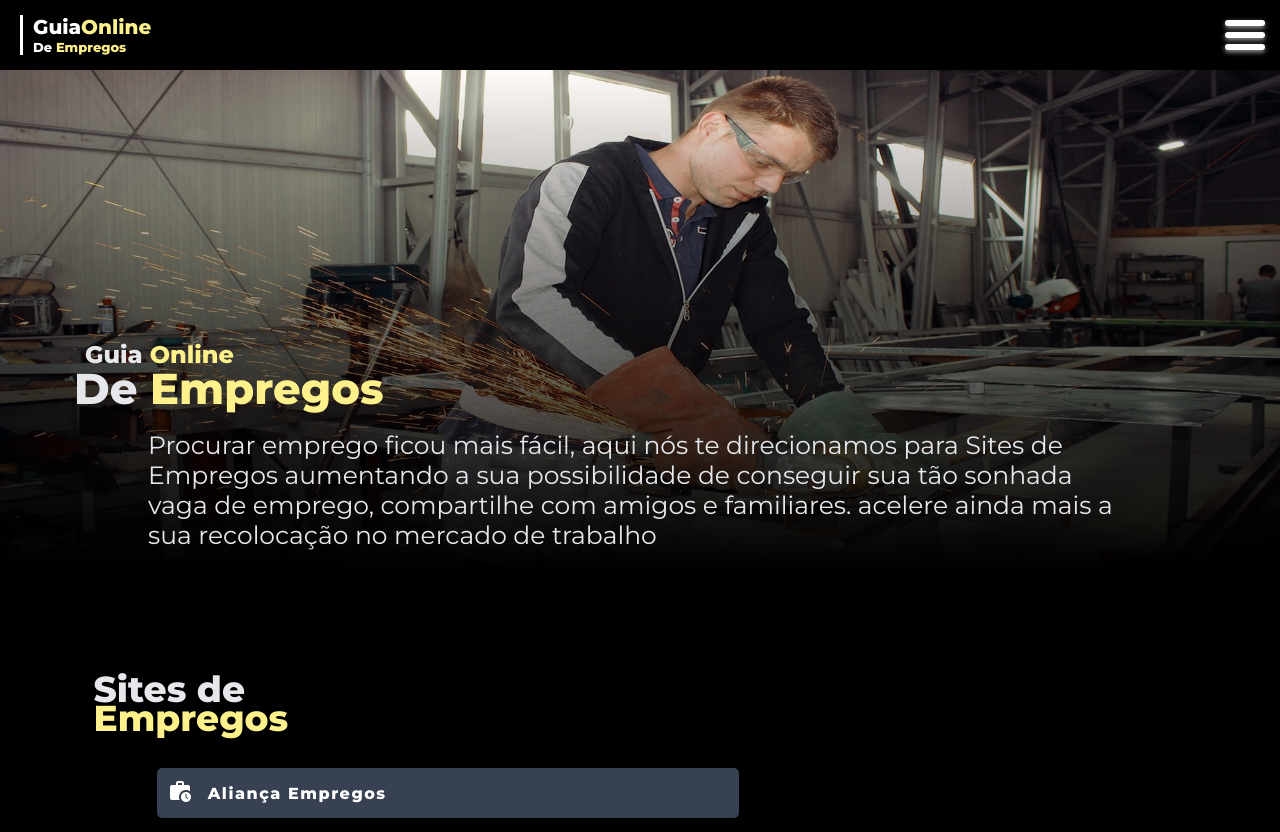
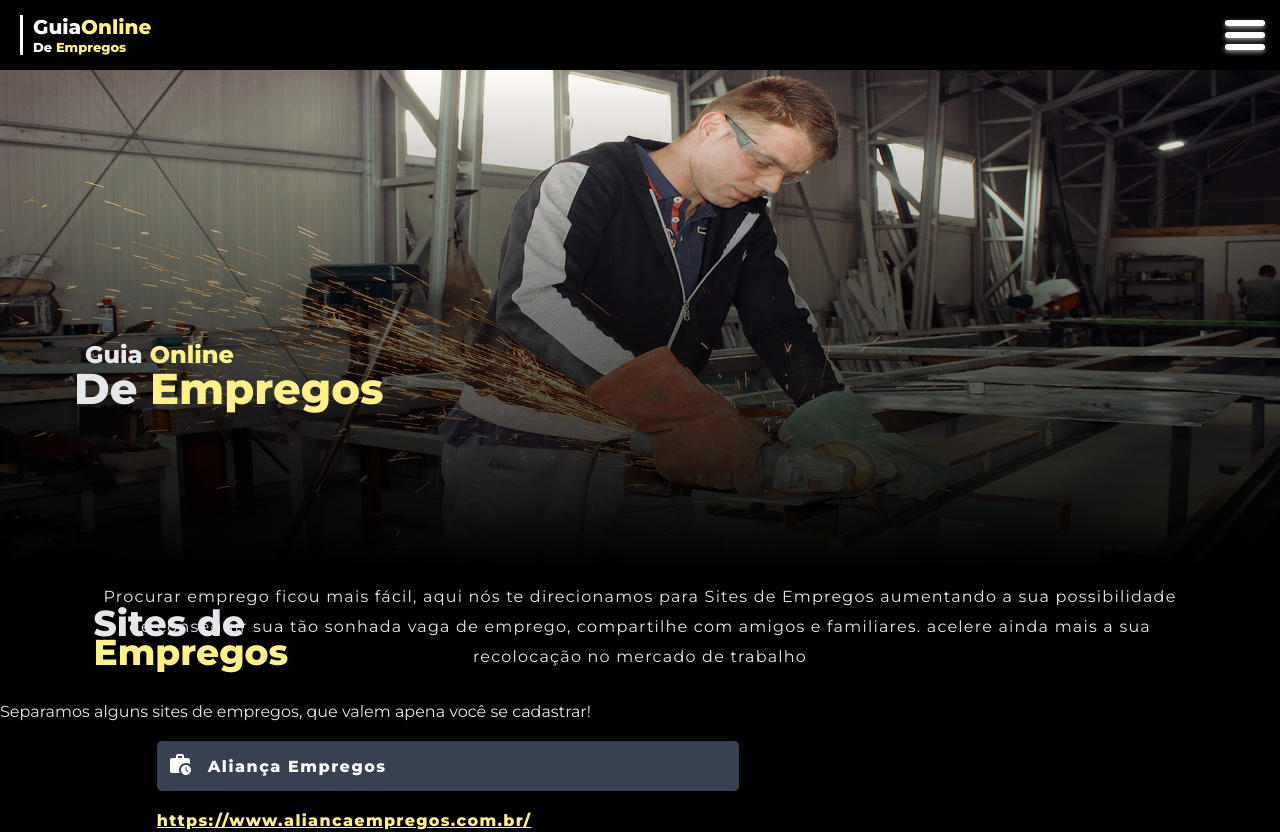
Before and after one commit to cajui54/guia_emprego, a React (Create React App) app: page / in a window 1280 px wide. Shown: the top 832 px of the page. Built offline with nearby package versions, Linux system fonts and the light colour scheme.

Commit message:
has been new functions

```diff
--- a/public/index.html
+++ b/public/index.html
@@ -25,7 +25,7 @@
     <meta name="viewport" content="width=device-width, initial-scale=1" />
     <meta name="theme-color" content="#000000" />
     <meta name="description" content="Guia Online de Empregos, agora procurar emprego ficou fácil, listamos os melhores site de empregos para te ajudar a encontrar sua tão sonhada vaga de empregos!" />
-    <meta name="keywords" content="emprego, guia, vagas, estágio, trainer, trabalho"/>
+    <meta name="keywords" content="emprego, guia, vagas, estágio, trainer, trabalho, guia online de empregos"/>
     <link rel="apple-touch-icon" href="%PUBLIC_URL%/draw.png" />
     <!--
       manifest.json provides metadata used when your web app is installed on a
@@ -37,10 +37,24 @@
     <script src="https://kit.fontawesome.com/caf75801db.js" crossorigin="anonymous"></script>
 
     <title>Guia Online de Empregos</title>
+
   </head>
   <body>
-    <noscript>You need to enable JavaScript to run this app.</noscript>
+
     <div id="root"></div>
+
+    <script async src="https://pagead2.googlesyndication.com/pagead/js/adsbygoogle.js?client=ca-pub-7969741147484670"
+    crossorigin="anonymous"></script>
+    <ins class="adsbygoogle"
+    style="display:block"
+    data-ad-format="fluid"
+    data-ad-layout-key="-6t+ed+2i-1n-4w"
+    data-ad-client="ca-pub-7969741147484670"
+    data-ad-slot="8412257425"></ins>
+  <script>
+    (adsbygoogle = window.adsbygoogle || []).push({});
+    </script>
+
     <!--
       This HTML file is a template.
       If you open it directly in the browser, you will see an empty page.
--- a/src/GlobalStyle.js
+++ b/src/GlobalStyle.js
@@ -12,6 +12,8 @@ const GlobalStyle = createGlobalStyle`
         color: #e5e7eb;
         background-color: #000;
     }
+
+
     .group-title {
         padding: 20px;
         margin-bottom: 20px;
@@ -27,38 +29,18 @@ const GlobalStyle = createGlobalStyle`
         transform: translate(100px, 5px) scale(1.5);
     }
 
-    .info-section {
-        margin: 50px auto;
-        font-size: 20px;
-    }
-    .info-section p {
-        padding: 10px 20px;
-        line-height: 30px;
-    }
     .icons-plus {
         margin: 0 5px;
     }
     @media screen and (min-width: 768px) {
-        .info-section {
-            width: 80%;
-            font-size: 25px;
-            transform: translateY(-25px);
-        }
-        .group-title {
-            margin-left: 150px;
-        }
-    }
-    @media screen and (min-width: 768px) {
-        .info-section {
-            transform: translateY(-170px);
-            margin: 5px auto;
-        }
 
         .group-title {
             margin-left: 150px;
         }
     }
 
+
+
 `
 
 export default GlobalStyle;
--- a/src/components/Hero/Hero.style.js
+++ b/src/components/Hero/Hero.style.js
@@ -46,6 +46,15 @@ const HeroStyled = styled.section`
             height: 500px;
         }
     }
+    @media screen and (min-width: 1500px) {
+        .group-title {
+            margin-left: 250px;
+        }
+        .group-title h2:nth-child(1) {
+            font-size: 50px;
+            transform: translate(-220px, 20px);
+        }
+    }
 
 
 `
--- a/src/components/News/Wrapper.style.js
+++ b/src/components/News/Wrapper.style.js
@@ -67,6 +67,7 @@ const Wrapper = styled.section`
     .group-title h2:nth-child(2){
         transform: translate(150px, -19px) scale(1.9);
     }
+
     @media screen and (min-width: 768px) {
 
         .group-title {
@@ -102,6 +103,16 @@ const Wrapper = styled.section`
             width: 30%;
         }
     }
+
+    @media screen and (min-width: 1500px) {
+        .group-title {
+            margin-left: 250px;
+        }
+        .group-title h2:nth-child(1) {
+            font-size: 50px;
+            transform: translate(-220px, 20px);
+        }
+    }
 `
 
 export default Wrapper;
--- a/src/components/News/Wrappers.jsx
+++ b/src/components/News/Wrappers.jsx
@@ -14,6 +14,9 @@ const Wrappers = () => {
             <h2>Vagas de</h2>
             <h2><span>Empregos</span></h2>
         </div>
+        <p className="text-info">
+            Algumas vagas de empregos para se cadastrar
+        </p>
 
             <div className="container-jobs">
                 <div className="card">
--- a/src/pages/Home/Home.jsx
+++ b/src/pages/Home/Home.jsx
@@ -11,7 +11,6 @@ import Wrappers from '../../components/News/Wrappers';
 
 const Home = () => {
     const {datas} = datasJobs();
-
 
   return (
     <HomeStyle>
@@ -27,14 +26,25 @@ const Home = () => {
             </p>
         </article>
 
-
-
         <section className='container-jobs-links'>
+        <amp-ad width="100vw" height="320"
+            type="adsense"
+            data-ad-client="ca-pub-7969741147484670"
+            data-ad-slot="6029636663"
+            data-auto-format="rspv"
+            data-full-width="">
+            <div overflow=""></div>
+        </amp-ad>
 
             <div className="group-title">
                 <h2>Sites de</h2>
                 <h2><span>Empregos</span></h2>
             </div>
+
+            <p className='text-info'>
+                Separamos alguns sites de empregos, que valem apena você
+                se cadastrar!
+            </p>
 
             <dl>
                 {
--- a/src/pages/Home/Homes.style.js
+++ b/src/pages/Home/Homes.style.js
@@ -2,11 +2,15 @@ import styled from "styled-components";
 
 const HomeStyle = styled.main`
     overflow: hidden;
-
-    .info-section p{
-        margin: 20px 0;
+    .info-section {
+        text-align: center;
+        width: 85%;
+        margin: 10px auto;
+        padding: 2px;
+        font-weight: 400;
+        letter-spacing: 1.2px;
+        line-height: 30px;
     }
-
     & dl {
      width: 90%;
      margin: 10px auto;
@@ -69,5 +73,6 @@ const HomeStyle = styled.main`
             width: 70%;
         }
     }
+
 `
 export default HomeStyle;
```
